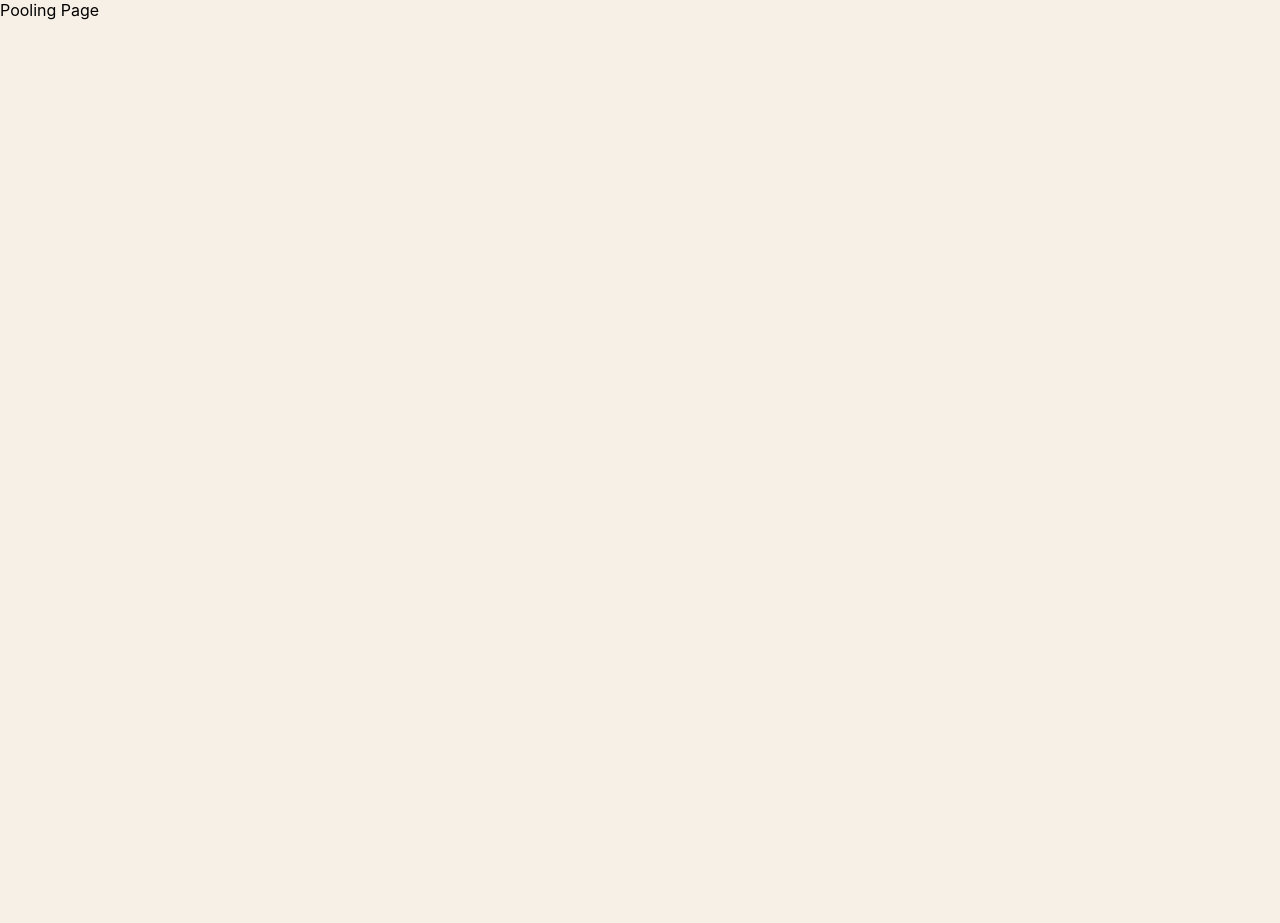
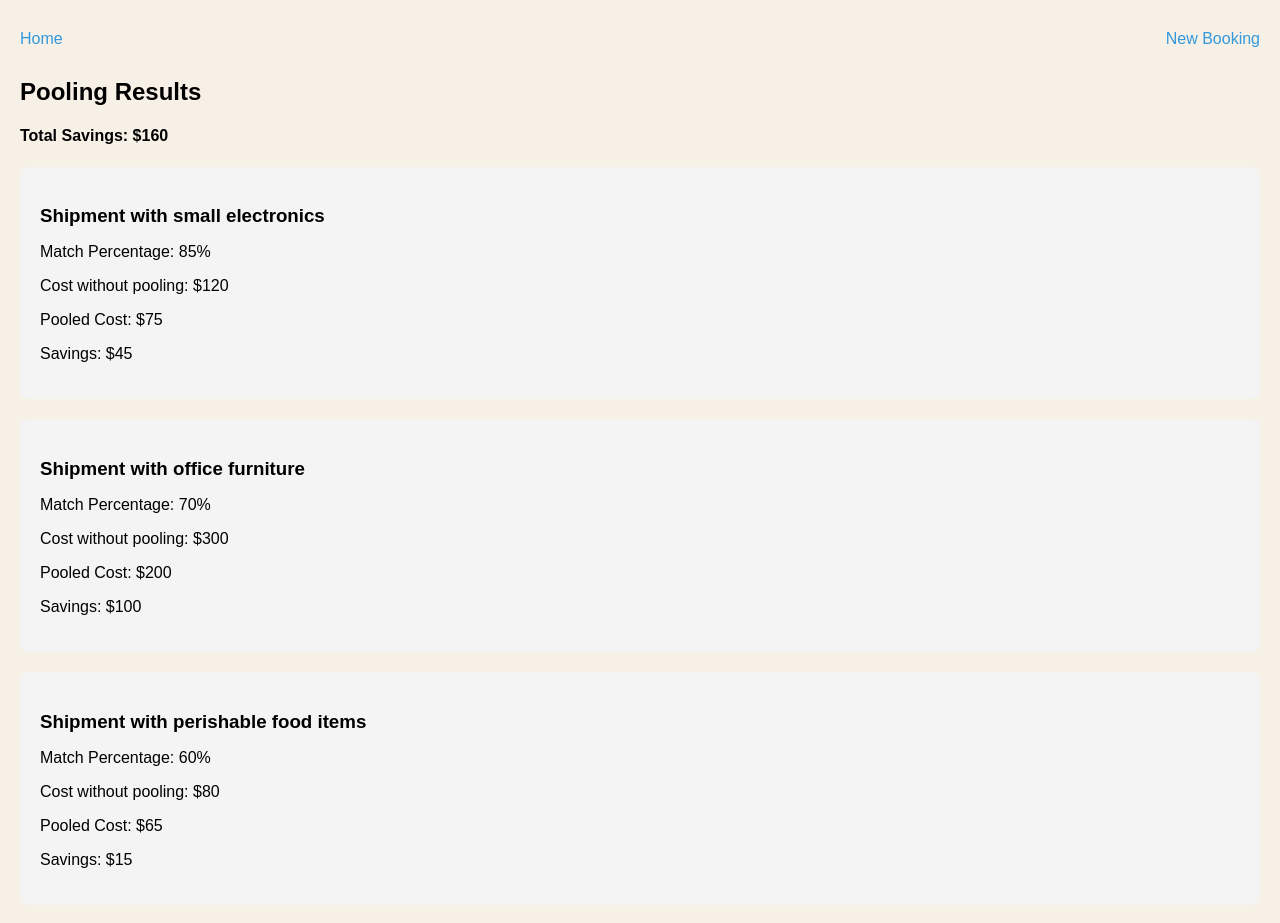
Before and after one commit to cmccabe24/HackOhio2024, a React (Create React App) app in the folder cargoconnect/: page /Home/PoolingResults in a window 1280 px wide. Shown: the top 923 px of the page. Before the commit the page ends 800 px from the top, so only its background shows below. Built offline with nearby package versions, Linux system fonts and the light colour scheme.

Commit message:
implementing the poolingresults page

```diff
--- a/cargoconnect/src/components/PoolingResults.js
+++ b/cargoconnect/src/components/PoolingResults.js
@@ -1,13 +1,68 @@
-// Pooling Results Page
+import React, { useState, useEffect } from "react";
+import { Link } from "react-router-dom";
+import "../static/PoolingResults.css";
 
 const PoolingResults = () => {
+  // Example hardcoded shipments and savings
+  const [poolingOptions, setPoolingOptions] = useState([
+    {
+      id: 1,
+      description: "Shipment with small electronics",
+      matchPercentage: 85,
+      individualCost: 120,
+      pooledCost: 75,
+      savings: 45, // Individual cost - pooled cost
+    },
+    {
+      id: 2,
+      description: "Shipment with office furniture",
+      matchPercentage: 70,
+      individualCost: 300,
+      pooledCost: 200,
+      savings: 100,
+    },
+    {
+      id: 3,
+      description: "Shipment with perishable food items",
+      matchPercentage: 60,
+      individualCost: 80,
+      pooledCost: 65,
+      savings: 15,
+    },
+  ]);
 
-    return (
-        <div>
-            Pooling Page
+  // Function to calculate total savings for the user
+  const calculateTotalSavings = () => {
+    return poolingOptions.reduce((total, option) => total + option.savings, 0);
+  };
+
+  return (
+    <div className="poolingResultsPage">
+      <nav className="navBar">
+        <Link to="/Home" className="navLink">Home</Link>
+        <Link to="/Home/BookingPage" className="navLink">New Booking</Link>
+      </nav>
+
+      <div className="resultsContainer">
+        <h2>Pooling Results</h2>
+        <h4>Total Savings: ${calculateTotalSavings()}</h4>
+
+        {poolingOptions.map((option) => (
+          <div key={option.id} className="resultCard">
+            <h3>{option.description}</h3>
+            <p>Match Percentage: {option.matchPercentage}%</p>
+            <p>Cost without pooling: ${option.individualCost}</p>
+            <p>Pooled Cost: ${option.pooledCost}</p>
+            <p>Savings: ${option.savings}</p>
+          </div>
+        ))}
+
+        <div className="buttonsContainer">
+          <button className="button">Proceed to Payment</button>
         </div>
-    )
-
+      </div>
+    </div>
+  );
 };
 
 export default PoolingResults;
--- /dev/null
+++ b/cargoconnect/src/static/PoolingResults.css
@@ -0,0 +1,44 @@
+.poolingResultsPage {
+    padding: 20px;
+    font-family: Arial, sans-serif;
+  }
+
+  .navBar {
+    display: flex;
+    justify-content: space-between;
+    padding: 10px 0;
+  }
+
+  .navLink {
+    color: #3498db;
+    text-decoration: none;
+    font-size: 16px;
+  }
+
+  .resultsContainer {
+    margin-top: 20px;
+  }
+
+  .resultCard {
+    background-color: #f4f4f4;
+    border-radius: 8px;
+    padding: 20px;
+    margin-bottom: 20px;
+  }
+
+  .resultCard h3 {
+    margin-bottom: 10px;
+  }
+
+  .buttonsContainer {
+    margin-top: 20px;
+  }
+
+  .button {
+    padding: 10px 20px;
+    background-color: #3498db;
+    color: white;
+    border: none;
+    cursor: pointer;
+    border-radius: 5px;
+  }
```
